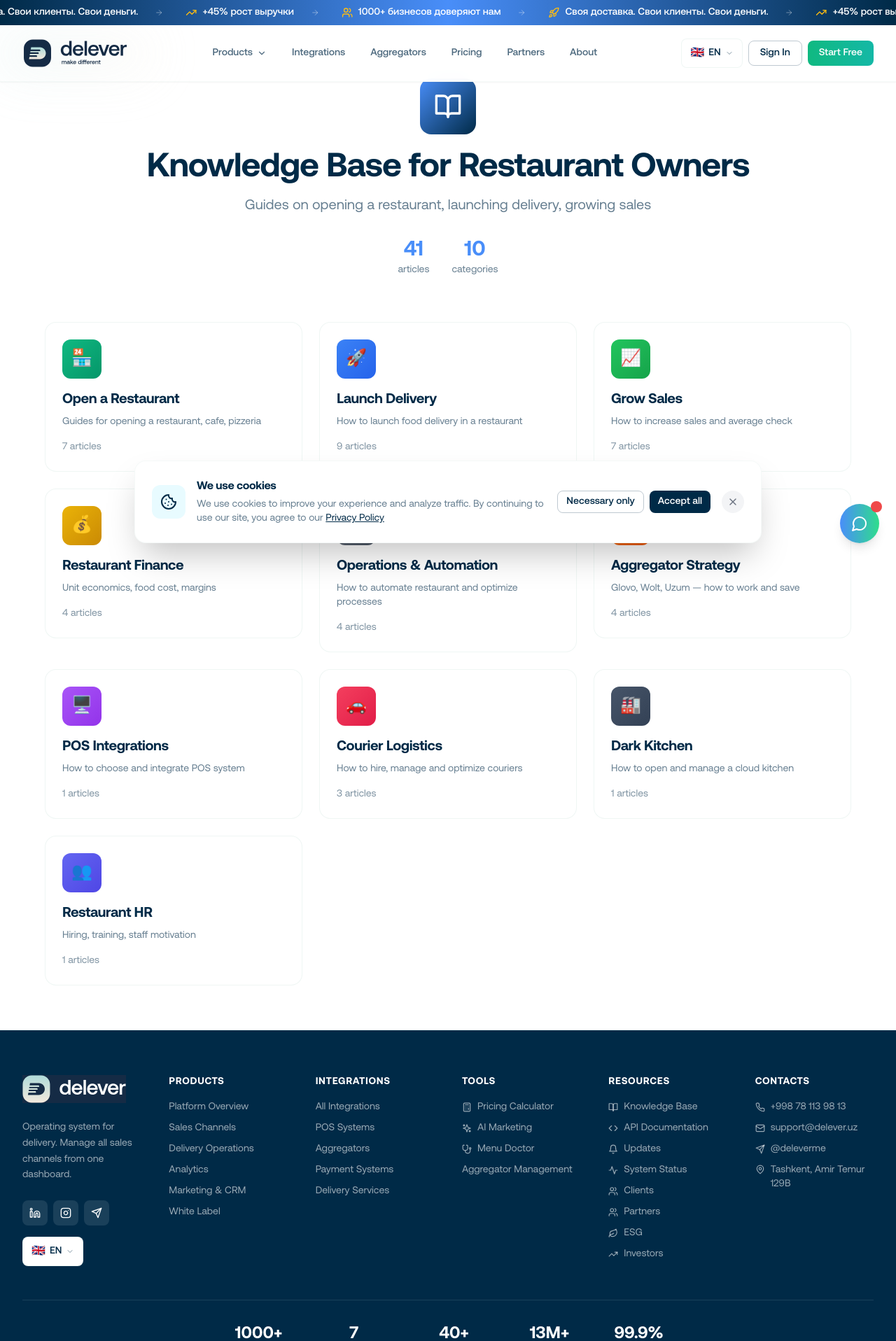
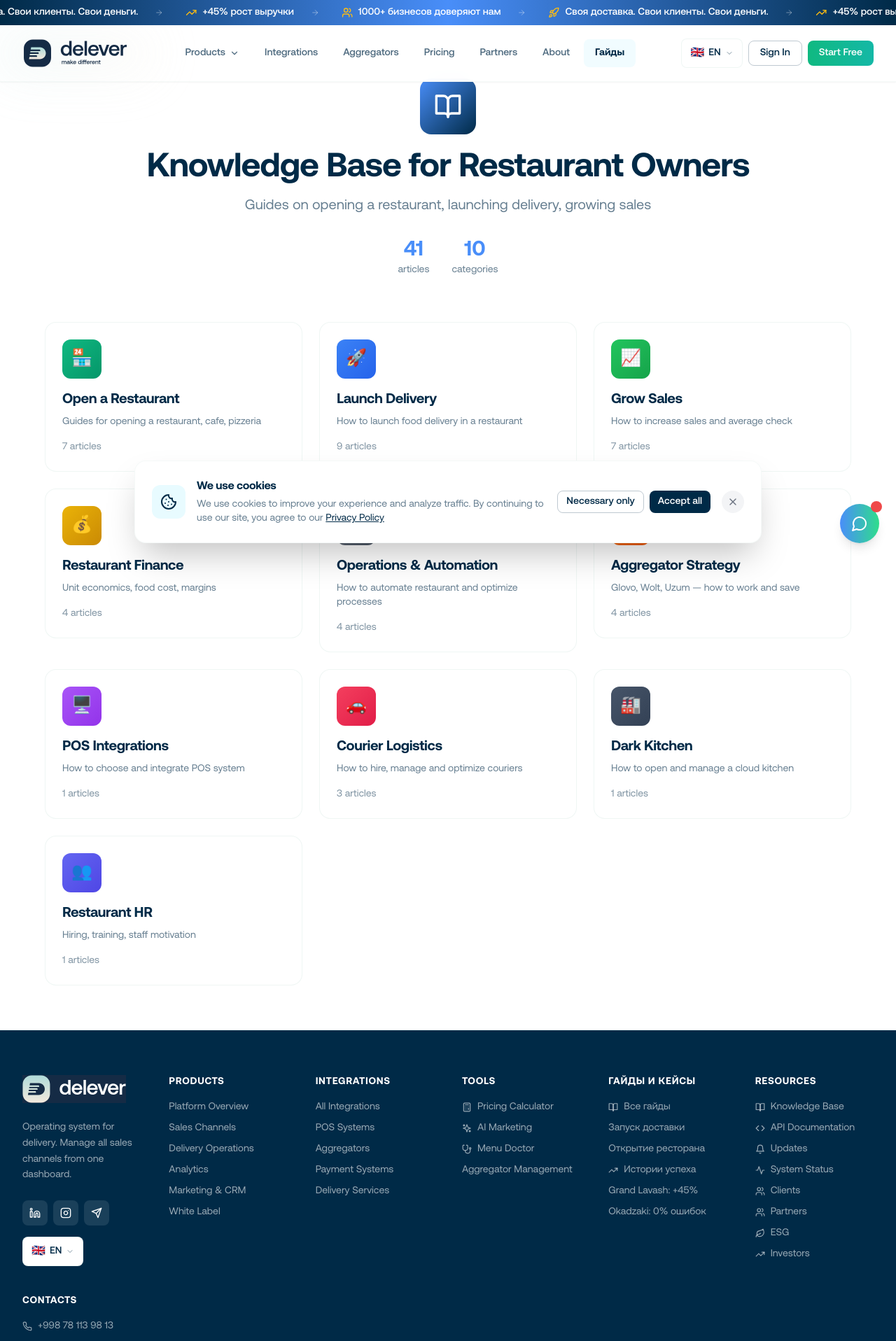
Before and after one commit to faxryuk-commits/delever-io, a React (Vite) app: page /guides in a window 1280 px wide. Shown: the top 1916 px of the page at 70% size. Built offline with nearby package versions, Linux system fonts and the light colour scheme.

Commit message:
feat: add Guides and Case Studies to navigation and footer

```diff
--- a/src/components/Footer.tsx
+++ b/src/components/Footer.tsx
@@ -172,6 +172,45 @@ export function Footer() {
               <li>
                 <Link to="/aggregators" className="text-white/60 hover:text-white transition-colors flex items-center gap-2">
                   {t('footer.aggregatorsPage') || 'Работа с агрегаторами'}
+                </Link>
+              </li>
+            </ul>
+          </div>
+
+          {/* Guides & Cases */}
+          <div>
+            <h3 className="text-white font-semibold mb-4 text-sm uppercase tracking-wider">Гайды и кейсы</h3>
+            <ul className="space-y-2.5 text-sm">
+              <li>
+                <Link to="/guides" className="text-white/60 hover:text-white transition-colors flex items-center gap-2">
+                  <BookOpen className="h-3.5 w-3.5" />
+                  Все гайды
+                </Link>
+              </li>
+              <li>
+                <Link to="/guides/how-to-launch-delivery" className="text-white/60 hover:text-white transition-colors">
+                  Запуск доставки
+                </Link>
+              </li>
+              <li>
+                <Link to="/guides/how-to-open-restaurant" className="text-white/60 hover:text-white transition-colors">
+                  Открытие ресторана
+                </Link>
+              </li>
+              <li>
+                <Link to="/case-studies" className="text-white/60 hover:text-white transition-colors flex items-center gap-2">
+                  <TrendingUp className="h-3.5 w-3.5" />
+                  Истории успеха
+                </Link>
+              </li>
+              <li>
+                <Link to="/case-studies/grand-lavash" className="text-white/60 hover:text-white transition-colors">
+                  Grand Lavash: +45%
+                </Link>
+              </li>
+              <li>
+                <Link to="/case-studies/okadzaki" className="text-white/60 hover:text-white transition-colors">
+                  Okadzaki: 0% ошибок
                 </Link>
               </li>
             </ul>
--- a/src/components/Header.tsx
+++ b/src/components/Header.tsx
@@ -191,6 +191,19 @@ export function Header() {
                   {t(item.labelKey)}
                 </Link>
               ))}
+
+              {/* Guides Link */}
+              <Link
+                to="/guides"
+                className={cn(
+                  'px-4 py-2.5 rounded-lg text-sm font-medium transition-all duration-200',
+                  isActive('/guides')
+                    ? 'bg-brand-lightBlue/60 text-brand-darkBlue font-semibold'
+                    : 'text-brand-darkBlue/70 hover:text-brand-darkBlue hover:bg-brand-lightBlue/40'
+                )}
+              >
+                Гайды
+              </Link>
             </nav>
 
             {/* Right side controls */}
```
